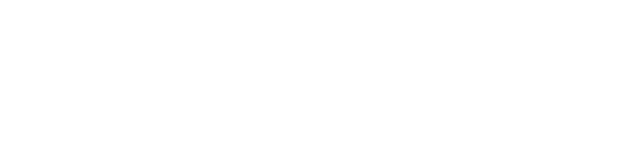
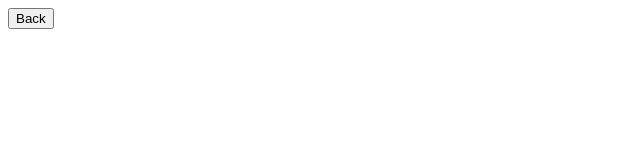
Before and after one commit to gast008/pilotgroup, a plain HTML site: page dfworld/index.html in a window 1280 px wide. Shown: the whole page, without its empty margins (0-640 px from the left). Drawn offline with Linux system fonts and the light colour scheme.

Commit message:
add back button

```diff
--- a/dfworld/index.html
+++ b/dfworld/index.html
@@ -5,6 +5,8 @@
 	<title>Document</title>
 </head>
 <body>
-
+	<form action="">
+		<input type="button" value="Back" onclick="history.go(-1);return true;" />
+	</form>
 </body>
 </html>
```
